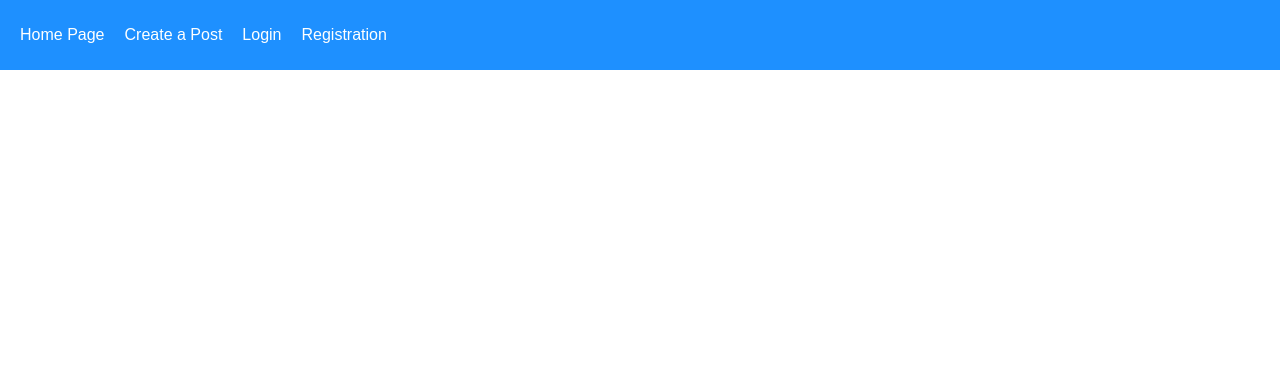
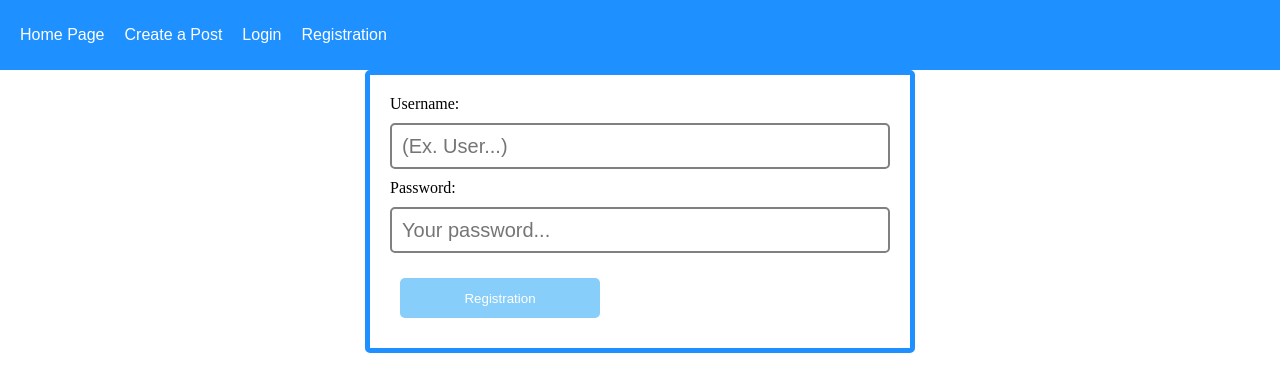
Before and after one commit to gcavalcantes/MessageBird, a React (Create React App) app in the folder client/: page /registration in a window 1280 px wide. Shown: the top 392 px of the page. Built offline with nearby package versions, Linux system fonts and the light colour scheme.

Commit message:
Login and registration complete
Login and registration has been implemented and tested.
Changes to the Login css may be needed.

```diff
--- a/client/src/App.js
+++ b/client/src/App.js
@@ -3,22 +3,25 @@
 import Home from "./pages/Home";
 import CreatePost from "./pages/CreatePost";
 import Post from "./pages/Posts";
+import Registration from "./pages/Registration";
+import Login from "./pages/Login";
 
 function App() {
   return (
     <div className="App">
       <Router>
         <div className="navbar">
-
-        <Link to="/">Home Page</Link>
-        <Link to="/createpost">Create a Post</Link>
-        <Link to="/login">Login</Link>
-        <Link to="/registration">Registration</Link>
+          <Link to="/">Home Page</Link>
+          <Link to="/createpost">Create a Post</Link>
+          <Link to="/login">Login</Link>
+          <Link to="/registration">Registration</Link>
         </div>
         <Routes>
-          <Route path="/" exact element={<Home/>} />
-          <Route path="/createpost" exact element={<CreatePost/>} />
-          <Route path="/post/:id" exact element={<Post/>} />
+          <Route path="/" exact element={<Home />} />
+          <Route path="/createpost" exact element={<CreatePost />} />
+          <Route path="/post/:id" exact element={<Post />} />
+          <Route path="/registration" exact element={<Registration />} />
+          <Route path="/login" exact element={<Login />} />
         </Routes>
       </Router>
     </div>
--- a/client/src/pages/Login.js
+++ b/client/src/pages/Login.js
@@ -0,0 +1,33 @@
+import React, { useState } from "react";
+import axios from "axios";
+
+function Login() {
+  const [username, setUsername] = useState("");
+  const [password, setPassword] = useState("");
+  const login = () => {
+    const data = { username: username, password: password };
+    axios.post("http://localhost:3001/auth/login", data).then((response) => {
+        console.log(response.data);
+    });
+  };
+  return (
+    <div>
+      <input
+        type="text"
+        onChange={(event) => {
+          setUsername(event.target.value);
+        }}
+      />
+      <input
+        type="password"
+        onChange={(event) => {
+          setPassword(event.target.value);
+        }}
+      />
+
+      <button onClick={login}>Login</button>
+    </div>
+  );
+}
+
+export default Login;
--- a/client/src/pages/Registration.js
+++ b/client/src/pages/Registration.js
@@ -0,0 +1,57 @@
+import React from "react";
+import { Formik, Form, Field, ErrorMessage } from "formik";
+import * as Yup from "yup";
+import axios from "axios";
+
+function Registration() {
+  const initialValues = {
+    username: "",
+    password: "",
+  };
+
+  const validationSchema = Yup.object().shape({
+    username: Yup.string().min(3).max(15).required(),
+    password: Yup.string().min(4).max(20).required(),
+  });
+
+  const onSubmit = (data) => {
+    axios.post("http://localhost:3001/auth", data).then(() => {
+        console.log(data);
+    })
+  };
+
+  return (
+    <div>
+      <Formik
+        initialValues={initialValues}
+        onSubmit={onSubmit}
+        validationSchema={validationSchema}
+      >
+        <Form className="formContainer">
+          <label>Username: </label>
+          <ErrorMessage component="span" name="username" />
+          <Field
+            autoComplete="off"
+            id="inputCreatePost"
+            name="username"
+            placeholder="(Ex. User...)"
+          />
+
+          <label>Password: </label>
+          <ErrorMessage component="span" name="password" />
+          <Field
+            autoComplete="off"
+            type="password"
+            id="inputCreatePost"
+            name="password"
+            placeholder="Your password..."
+          />
+
+          <button type="submit">Registration</button>
+        </Form>
+      </Formik>
+    </div>
+  );
+}
+
+export default Registration;
```
